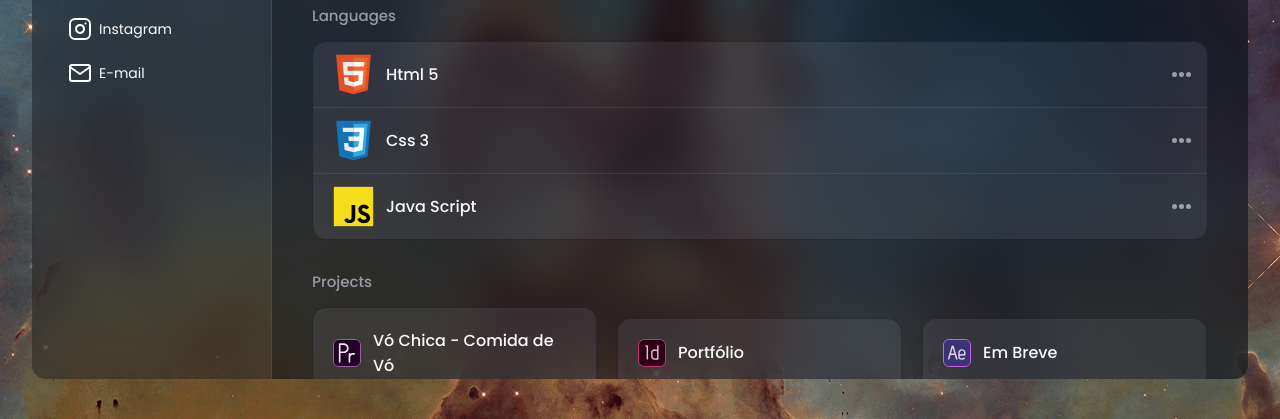
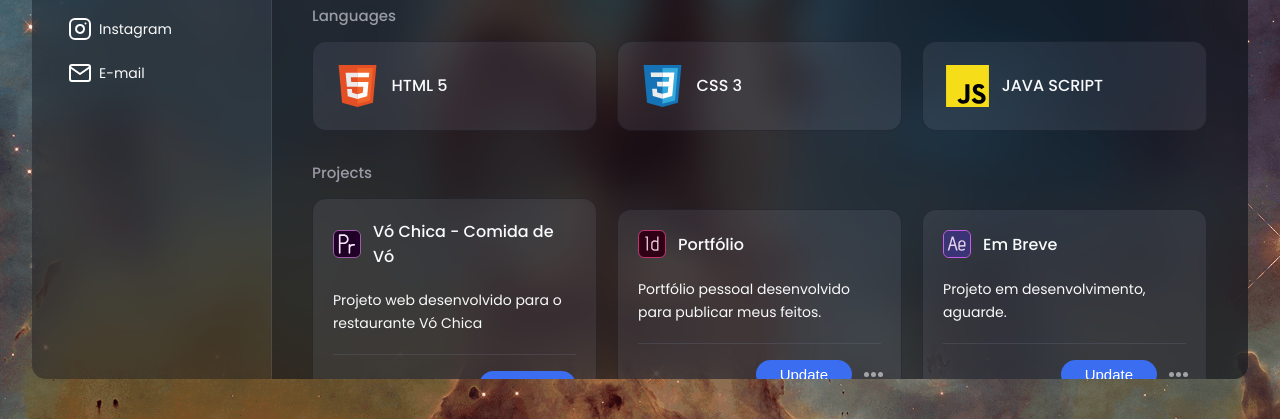
Before and after one commit to uhlick/Portifolio, a plain HTML site: page index.html in a window 1280 px wide. Shown: the part 381-800 px from the top of the page. Drawn offline with Linux system fonts and the light colour scheme.

Commit message:
IMG SIZE CHANGES

```diff
--- a/css/sass.scss
+++ b/css/sass.scss
@@ -46,7 +46,7 @@ html {
 
 body {
  font-family: var(--body-font);
- background-image: url(https://wallpapershome.com/images/wallpapers/macos-big-sur-1280x720-dark-wwdc-2020-22655.jpg);
+ background-image: url(/img/backgrounds.png);
  background-size: cover;
  background-position: center;
  display: flex;
@@ -524,7 +524,7 @@ body.light-mode .video-bg:before {
  ul {
   display: flex;
   flex-direction: column;
-  width: 100%;
+  width: 50%;
   height: 100%;
   justify-content: space-around;
   background-color: var(--content-bg);
--- a/index.html
+++ b/index.html
@@ -100,78 +100,34 @@
            </div>
            <div class="content-section">
             <div class="content-section-title">Languages</div>
-            <ul>
-             <li class="adobe-product">
-              <div class="products">
+            <div class="apps-card">
+             <div class="app-card">
+              <span>
                 <img class="bigicon" src="img/HTML5.svg" alt="html icon">
-               Html 5
-              </div>
-              <div class="button-wrapper">
-
-               <div class="menu">
-                <button class="dropdown">
-                 <ul>
-                  <li><a href="#">Go to Discover</a></li>
-                  <li><a href="#">Learn more</a></li>
-                  <li><a href="#">Uninstall</a></li>
-                 </ul>
-                </button>
-               </div>
-              </div>
-             </li>
-             <li class="adobe-product">
-              <div class="products">
-                <img class="bigicon" src="img/CSS3.svg" alt="html icon">
-               Css 3
-              </div>
+               HTML 5
+              </span>
 
 
-              <div class="button-wrapper">
-               <div class="pop-up">
-                <div class="pop-up__title">
-                 <svg class="close" width="24" height="24" fill="none" stroke="currentColor" stroke-width="2" stroke-linecap="round" stroke-linejoin="round" class="feather feather-x-circle">
-                  <circle cx="12" cy="12" r="10" />
-                  <path d="M15 9l-6 6M9 9l6 6" />
-                 </svg>
-                </div>
-                <div class="pop-up__subtitle">Adjust your selections for advanced options as desired before continuing. <a href="#">Learn more</a></div>
-                <div class="checkbox-wrapper">
-                 <input type="checkbox" id="check1" class="checkbox">
-                 <label for="check1">Import previous settings and preferences</label>
-                </div>
-                <div class="checkbox-wrapper">
-                 <input type="checkbox" id="check2" class="checkbox">
-                 <label for="check2">Remove old versions</label>
-                </div>
-                <div class="content-button-wrapper">
-                 <button class="content-button status-button open close">Cancel</button>
-                 <button class="content-button status-button">Continue</button>
-                </div>
-               </div>
-               <div class="menu">
-                <button class="dropdown">
-                 <ul>
-                  <li><a href="#">Go to Discover</a></li>
-                  <li><a href="#">Learn more</a></li>
-                  <li><a href="#">Uninstall</a></li>
-                 </ul>
-                </button>
-               </div>
-              </div>
-             </li>
-             <li class="adobe-product">
-              <div class="products">
-                <img class="bigicon" src="img/JS.svg" alt="html icon">
-               Java Script
-              </div>
+             </div>
+             <div class="app-card">
+              <span>
+                <img class="bigicon" src="img/CSS3.svg" alt="html icon">
+               CSS 3
+              </span>
 
-              <div class="button-wrapper">
-               <div class="menu">
-               </div>
-              </div>
-             </li>
-            </ul>
+
+             </div>
+             <div class="app-card">
+              <span>
+                <img class="bigicon" src="img/JS.svg" alt="JS icon">
+               JAVA SCRIPT
+              </span>
+
+
+             </div>
+            </div>
            </div>
+
            <div class="content-section">
             <div class="content-section-title">Projects</div>
             <div class="apps-card">
--- a/style.css
+++ b/style.css
@@ -11,6 +11,6 @@ html, body, .container{
 }
 
 .bigicon {
-	width: 30%;
+	width: 20%;
 	margin-right: 10px;
 }
```
Also changed, not shown: css/sass.css, 1 other file.
